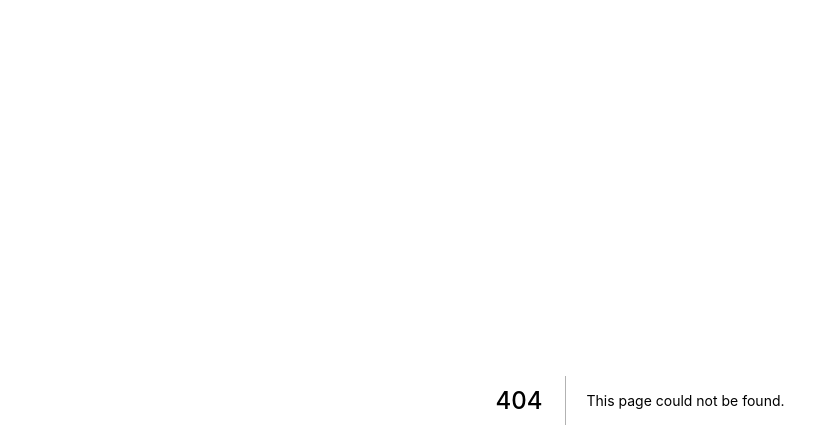
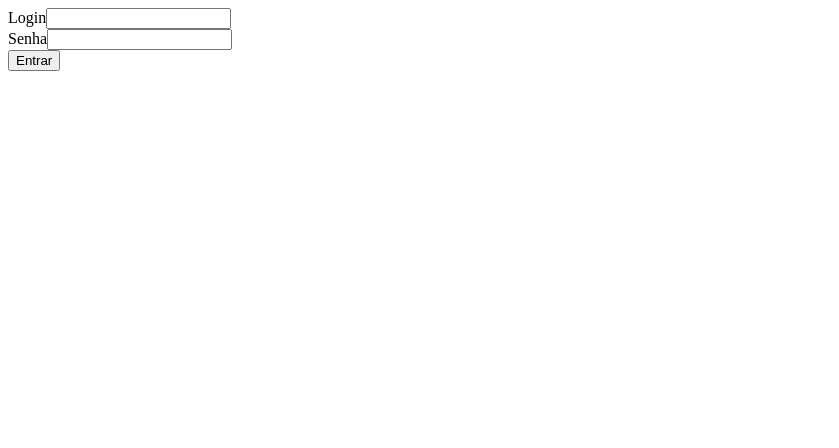
Before and after one commit to TrubbyOverflow/content-wiser, a Next.js app in the folder ui/: page /login in a window 1280 px wide. Before the commit this address had no page. Shown: the top 448 px of the page, without its empty margins (0-839 px from the left). Built offline with nearby package versions, Linux system fonts and the light colour scheme.

Commit message:
pagina de login

```diff
--- /dev/null
+++ b/ui/pages/login.js
@@ -0,0 +1,73 @@
+import React from 'react';
+
+class Login extends React.Component {
+    constructor(props) {
+        super(props);
+        this.state = {
+            username: '',
+            password: '',
+        };
+
+        this.onUsernameChanged = this.onUsernameChanged.bind(this);
+        this.onPasswordChanged = this.onPasswordChanged.bind(this);
+        this.handleSignIn = this.handleSignIn.bind(this);
+    }
+
+    handleSignIn = async e => {
+        e.preventDefault();
+        const {
+            username,
+            password
+        } = this.state;
+
+        if (!username || !password) {
+            this.setState({error: "Usuário e/ou senha inválido"});
+            return;
+        }
+
+
+    }
+
+    onUsernameChanged(e) {
+        this.setState({ username: e.target.value });
+    }
+
+    onPasswordChanged(e) {
+        this.setState({ password: e.target.value });
+    }
+
+    render() {
+        const {
+            username,
+            password,
+            error,
+        } = this.state;
+
+        return (
+            <div>
+                <form onSubmit={this.handleSignIn}>
+                    <div>
+                        <label>Login</label>
+                        <input type="text"
+                            value={username}
+                            onChange={this.onUsernameChanged}>
+                        </input>
+                    </div>
+                    <div>
+                        <label>Senha</label>
+                        <input type="password"
+                            value={password}
+                            onChange={this.onPasswordChanged}>
+                        </input>
+                    </div>
+                    <div>
+                        {error}
+                    </div>
+                    <button type="submit">Entrar</button>
+                </form>
+            </div>
+        );
+    }
+}
+
+export default Login
```
